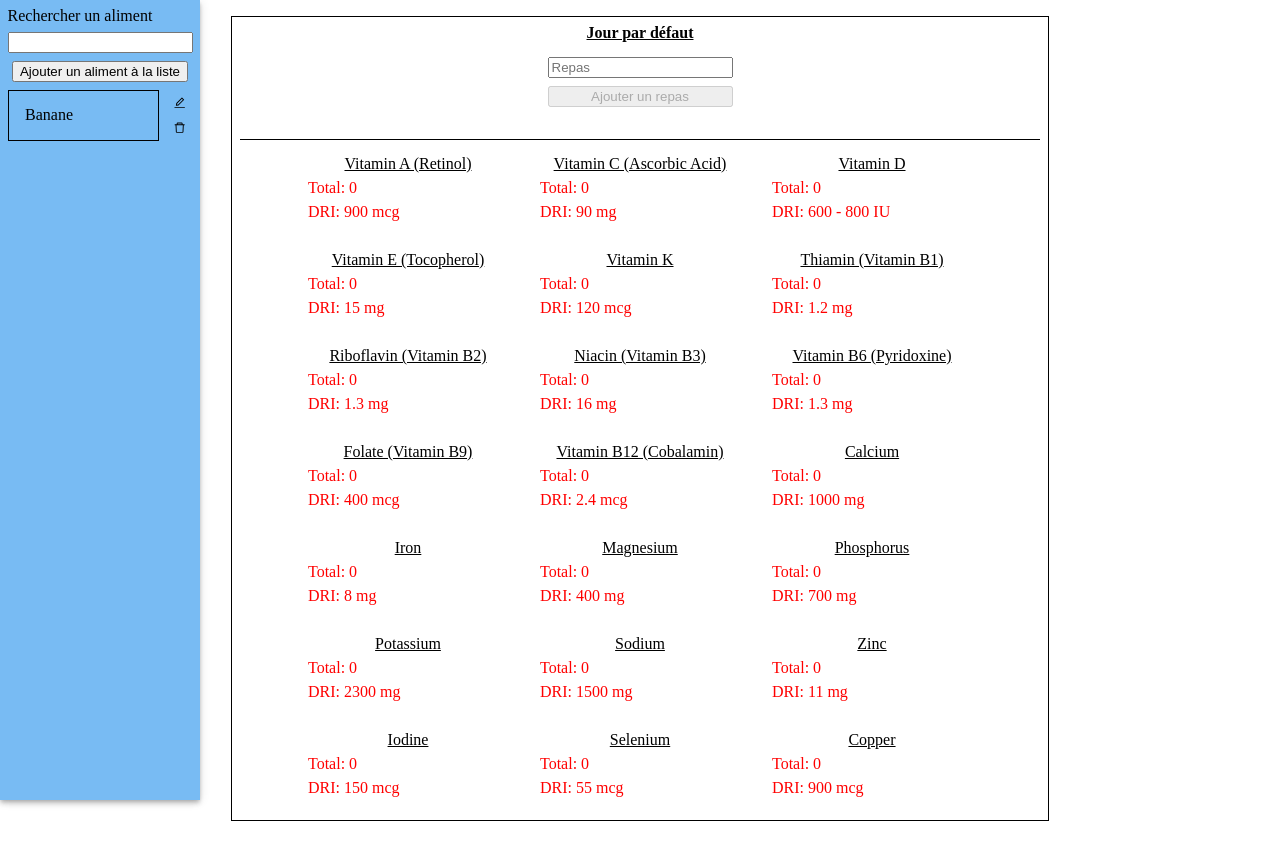
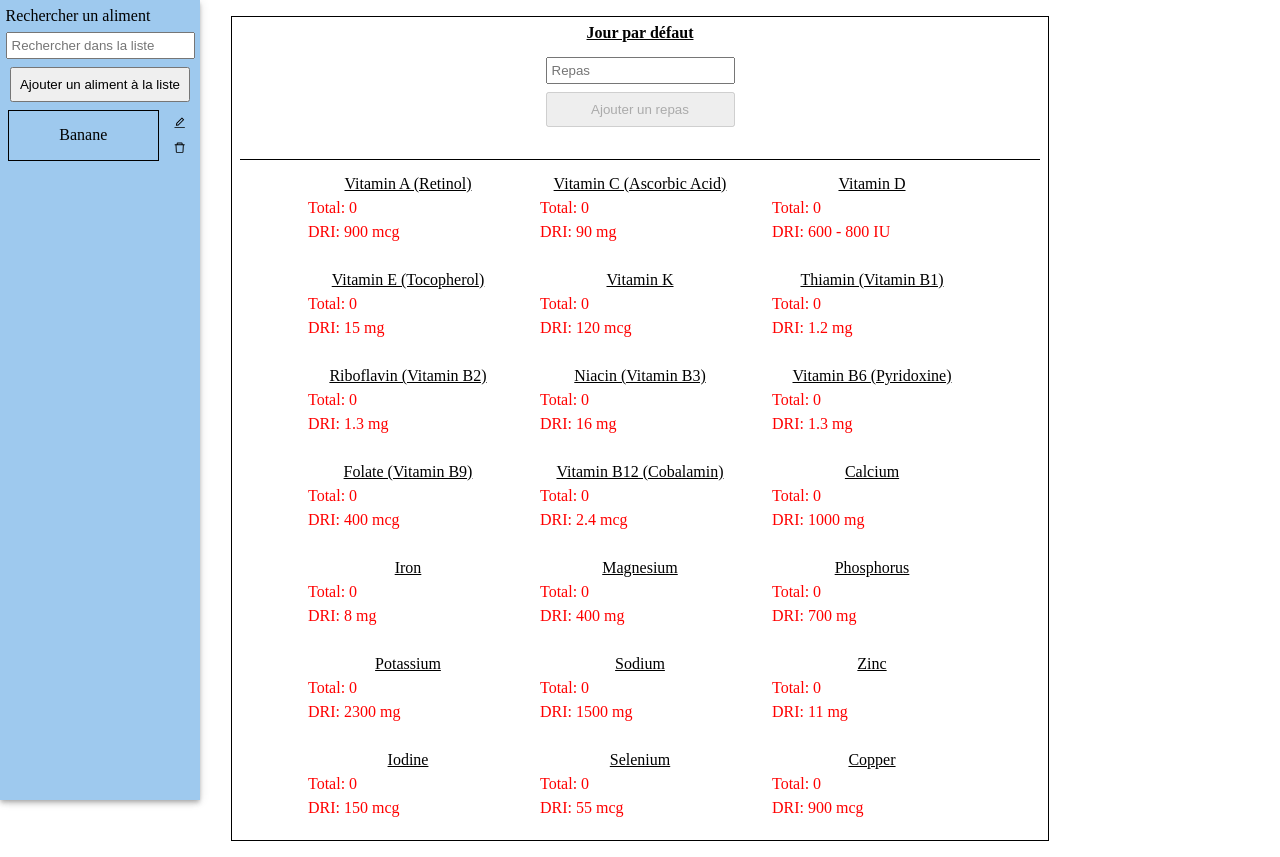
Before and after one commit to Clement-Hue/powerfood, a React (Vite) app in the folder frontend/: page / in a window 1280 px wide. Built offline with nearby package versions, Linux system fonts and the light colour scheme.

Commit message:
Improve css of button and input

```diff
--- a/frontend/src/modules/board/components/Day/Day.tsx
+++ b/frontend/src/modules/board/components/Day/Day.tsx
@@ -1,10 +1,10 @@
 import React, {useState} from 'react';
-import classes from "./Day.module.scss"
 import Summary from "../Summary"
 import {Button, Input} from "@shares";
 import {useFetch, useServices} from "@hooks";
 import {Food, TotalNutrients, Value} from "@typing/app.type.ts";
 import Meal from "../Meal";
+import classes from "./Day.module.scss"
 
 const Day: React.FC<Props> = ({name, selectedFood}) => {
     const [newMealInput, setNewMealInput] = useState("");
--- a/frontend/src/modules/board/components/FoodList/FoodList.module.scss
+++ b/frontend/src/modules/board/components/FoodList/FoodList.module.scss
@@ -3,6 +3,7 @@
 .container {
   display: flex;
   flex-direction: column;
+  gap: sizing.spacing(1);
   width: 100%;
   height: 100%;
   overflow-y: auto;
@@ -21,14 +22,15 @@
 
 .food-container {
   flex-grow: 1;
-  position: relative;
   display: flex;
+  justify-content: center;
+  align-items: center;
   flex-direction: column;
   padding: sizing.spacing(2);
   cursor: pointer;
   border: var(--border);
   &[aria-selected="true"] {
-    outline: 2px solid var(--dark-primary);
+    border: 3px solid var(--dark-primary);
   }
   &:hover {
     background-color: var(--hover-bg-color);
--- a/frontend/src/modules/board/components/FoodSearch/FoodSearch.tsx
+++ b/frontend/src/modules/board/components/FoodSearch/FoodSearch.tsx
@@ -12,7 +12,7 @@ const FoodSearch: React.FC<Props> = ({selectedFood, onSelect}) => {
     const nutrients = useFetch(() => apiService.getNutrients())
     return (
         <div className={classes.container}>
-            <Input value={searchValue} onChange={(e) => setSearchValue(e.target.value)} label="Rechercher un aliment"/>
+            <Input placeholder="Rechercher dans la liste" value={searchValue} onChange={(e) => setSearchValue(e.target.value)} label="Rechercher un aliment"/>
             <Button onClick={() => setOpen(true)}>Ajouter un aliment à la liste</Button>
             <FoodList selected={selectedFood} onSelect={onSelect} />
             <Dialog open={open}>
--- a/frontend/src/shares/Button/Button.module.scss
+++ b/frontend/src/shares/Button/Button.module.scss
@@ -1,7 +1,12 @@
 
 .container {
+  padding: 8px;
   cursor: pointer;
   &:disabled {
     cursor: default;
   }
 }
+
+.variant-primary {
+
+}
--- a/frontend/src/shares/Button/Button.tsx
+++ b/frontend/src/shares/Button/Button.tsx
@@ -1,12 +1,16 @@
 import React from 'react';
+import {clsx} from "clsx"
 import classes from "./Button.module.scss"
 
-const Button: React.FC<Props> = (props) => {
+const Button: React.FC<Props> = ({variant = 'primary', ...props}) => {
     return (
-        <button type="button" {...props} className={classes.container}/>
+        <button type="button" {...props} className={clsx(classes.container,
+            classes[`variant-${variant}`])}/>
     );
 };
 
-type Props = React.ButtonHTMLAttributes<HTMLButtonElement>
+type Props = React.ButtonHTMLAttributes<HTMLButtonElement> & {
+    variant?: "primary" | "secondary" | "tertiary"
+}
 
 export default Button;
--- a/frontend/src/shares/Input/Input.module.scss
+++ b/frontend/src/shares/Input/Input.module.scss
@@ -5,3 +5,7 @@
   flex-direction: column;
   gap: sizing.spacing(1);
 }
+
+.input {
+  padding: 4px;
+}
--- a/frontend/src/shares/Input/Input.tsx
+++ b/frontend/src/shares/Input/Input.tsx
@@ -6,7 +6,7 @@ const Input: React.FC<Props> = ({label, ...props}) => {
     return (
         <div className={classes.container}>
             {!!label && <label htmlFor={id}>{label}</label>}
-            <input {...props} id={id}/>
+            <input {...props} className={classes.input} id={id}/>
         </div>
     )
 };
--- a/frontend/src/styles/theme.scss
+++ b/frontend/src/styles/theme.scss
@@ -3,9 +3,12 @@
   --font-weight-bold: 700;
   --hover-bg-color: rgba(11, 76, 131, 0.34);
 
-  --dark-primary: rgb(4, 50, 86);
-  --normal-primary: rgb(30, 124, 194);
-  --light-primary: rgb(120, 187, 243);
+  --dark-primary: rgb(44, 121, 182);
+  --normal-primary: rgb(104, 167, 213);
+  --light-primary: rgb(158, 201, 238);
+  --dark-secondary: rgb(9, 96, 29);
+  --normal-secondary: rgb(68, 218, 115);
+  --light-secondary: rgb(148, 227, 173);
   --tooltip-z-index: 1000;
   --dialog-z-index: 800;
   --shadow-1:   0px 2px 4px -1px rgba(0,0,0,0.2),0px 4px 5px 0px rgba(0,0,0,0.14),0px 1px 10px 0px rgba(0,0,0,0.12);
```
